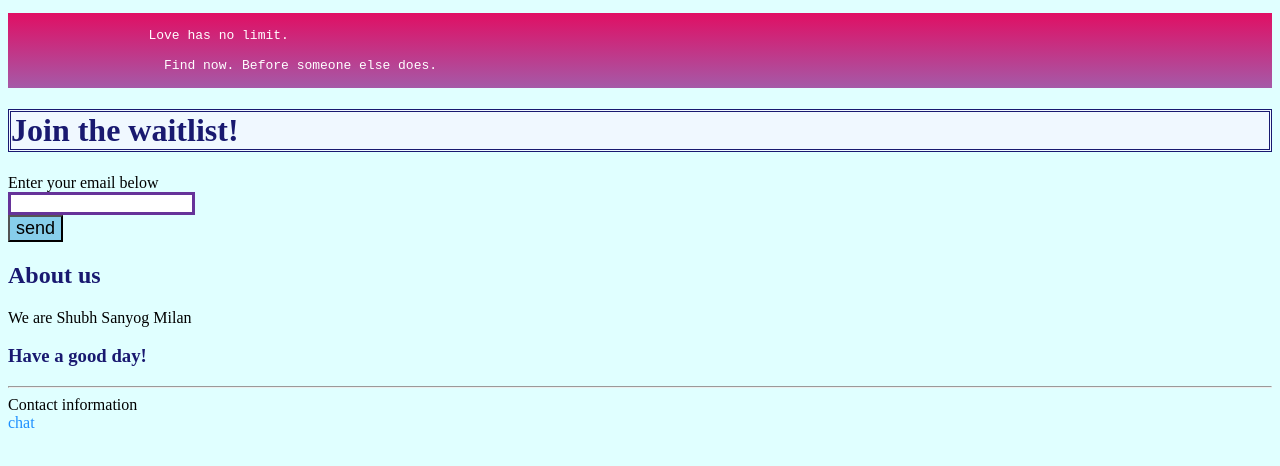
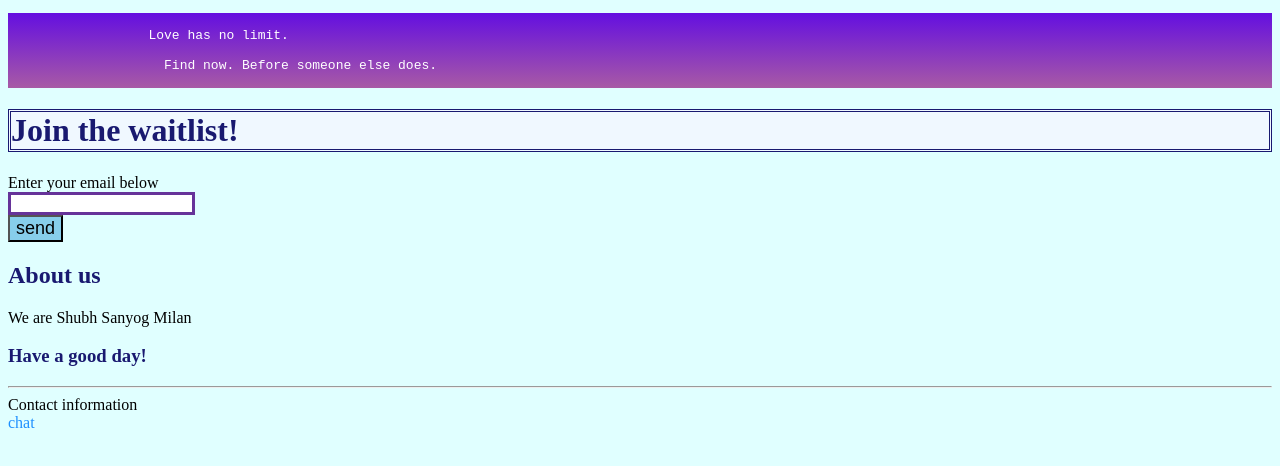
Before and after one commit to my-coding-tasks/Dating_App_Simulation, a plain HTML site: page index.html in a window 1280 px wide. Drawn offline with Linux system fonts and the light colour scheme.

Commit message:
Update index.html

```diff
--- a/index.html
+++ b/index.html
@@ -9,7 +9,7 @@
             }
             pre {
                 color: white;
-                background: linear-gradient(#e00f64, #a55aa8)
+                background: linear-gradient(#640fe0, #a85aa5)
             }
             a {
                 text-decoration: none;
```
